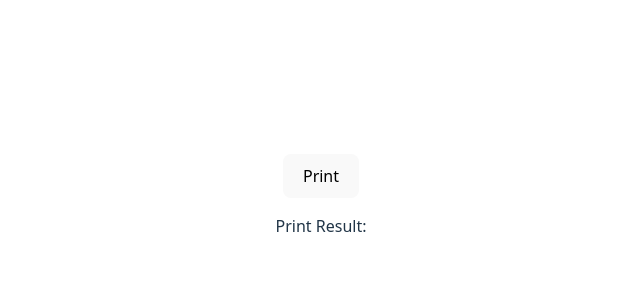
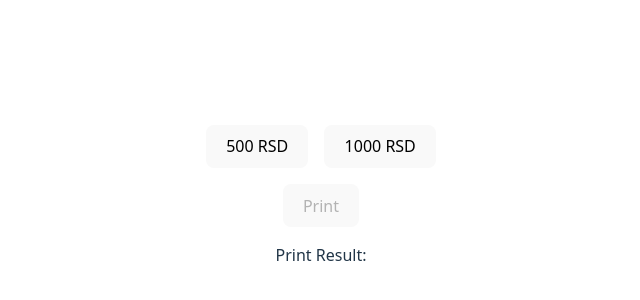
Before and after one commit to vcash-tech/vcash-terminal, a React (Vite) app in the folder main-app/: page / in a window 1280 px wide. Shown: the part 196-496 px from the top of the page, without its empty margins (319-959 px from the left). Built offline with nearby package versions, Linux system fonts and the light colour scheme.

Commit message:
Create fetch client for UI app + execute a printer process

```diff
--- a/main-app/electron/preload.ts
+++ b/main-app/electron/preload.ts
@@ -1,5 +1,5 @@
 import { contextBridge, ipcRenderer } from "electron";
 
 contextBridge.exposeInMainWorld("api", {
-  print: () => ipcRenderer.invoke("print"),
+  print: (voucherCode: string) => ipcRenderer.invoke("print", voucherCode),
 });
--- a/main-app/src/App.tsx
+++ b/main-app/src/App.tsx
@@ -2,11 +2,16 @@ import { useState } from "react";
 import "./App.css";
 
 function App() {
+  const [amount, setAmount] = useState<number | null>(null);
   const [printResult, setPrintResult] = useState("");
 
   const handlePrint = async () => {
+    if (amount === null) return;
+
     try {
-      const result = await window.api.print();
+      // Fetch the voucher code from the backend
+      const voucherCode = "123-456-789"; // This should be replaced with actual logic to fetch the voucher code
+      const result = await window.api.print(voucherCode);
       setPrintResult(result);
     } catch (err) {
       setPrintResult("Print failed");
@@ -17,8 +22,20 @@ function App() {
   return (
     <>
       <div className="card">
-        <button onClick={handlePrint}>Print</button>
+        <div style={{ marginBottom: "1rem" }}>
+          <button onClick={() => setAmount(500)}>500 RSD</button>
+          <button
+            onClick={() => setAmount(1000)}
+            style={{ marginLeft: "1rem" }}
+          >
+            1000 RSD
+          </button>
+        </div>
+        <button onClick={handlePrint} disabled={amount === null}>
+          Print
+        </button>
         <p>Print Result: {printResult}</p>
+        {amount && <p>Selected Amount: {amount} RSD</p>}
       </div>
     </>
   );
--- a/main-app/src/types/global.d.ts
+++ b/main-app/src/types/global.d.ts
@@ -3,7 +3,7 @@ export {};
 declare global {
   interface Window {
     api: {
-      print: () => Promise<string>;
+      print: (voucherCode: string) => Promise<string>;
     };
   }
 }
```
Also changed, not shown: main-app/electron/main.ts (+17 -2 lines), main-app/src/services/fetchClient.ts (added, +37 -0 lines).
